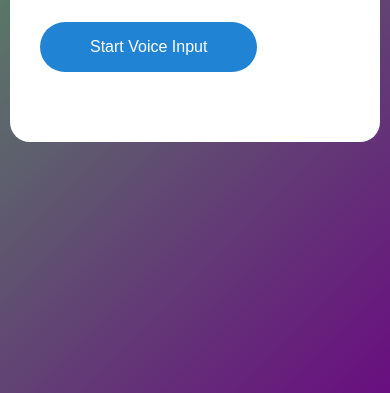
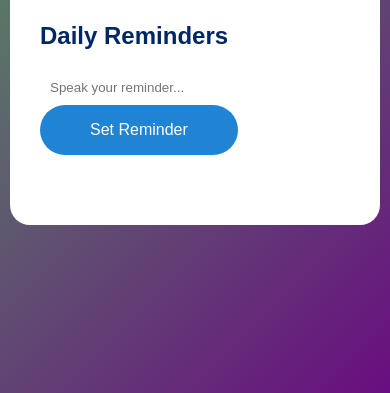
Before and after one commit to iirohautala/to-do-list, a plain HTML site: page index.html in a window 390 px wide. Shown: the part 451-844 px from the top of the page. Drawn offline with Linux system fonts and the light colour scheme.

Commit message:
i created a new div where user can eventually use microphone to set reminder

```diff
--- a/index.html
+++ b/index.html
@@ -17,8 +17,11 @@
             <button onclick="addTask()">Add</button>
 
         </div>
-        <div class="row2">
-            <button id="voice-btn">Start Voice Input</button> <!-- Updated button for clarity -->
+        <div class="reminder-app">
+            <h2>Daily Reminders</h2>
+            <input type="text" id="speech-input" placeholder="Speak your reminder...">
+            <button onclick="startSpeechRecognition()">Set Reminder</button>
+            <div id="reminders"></div>
         </div>
         <ul id="list-container">
           <!---  <li class="checked">Task1</li>
@@ -26,6 +29,7 @@
             <li>Task3</li> -->
         </ul>
     </div>
+
 </div>
 <script src="script.js"></script>
 </body>
```
